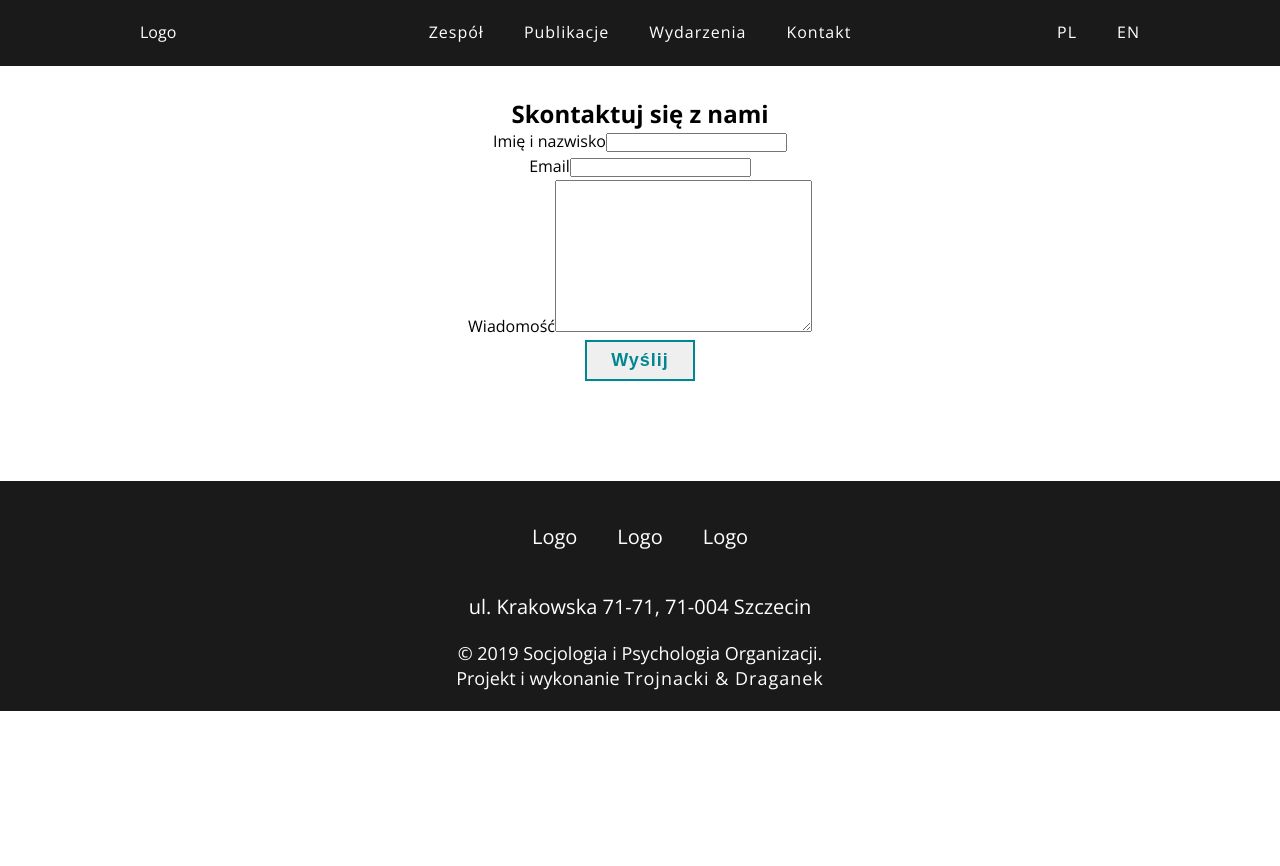
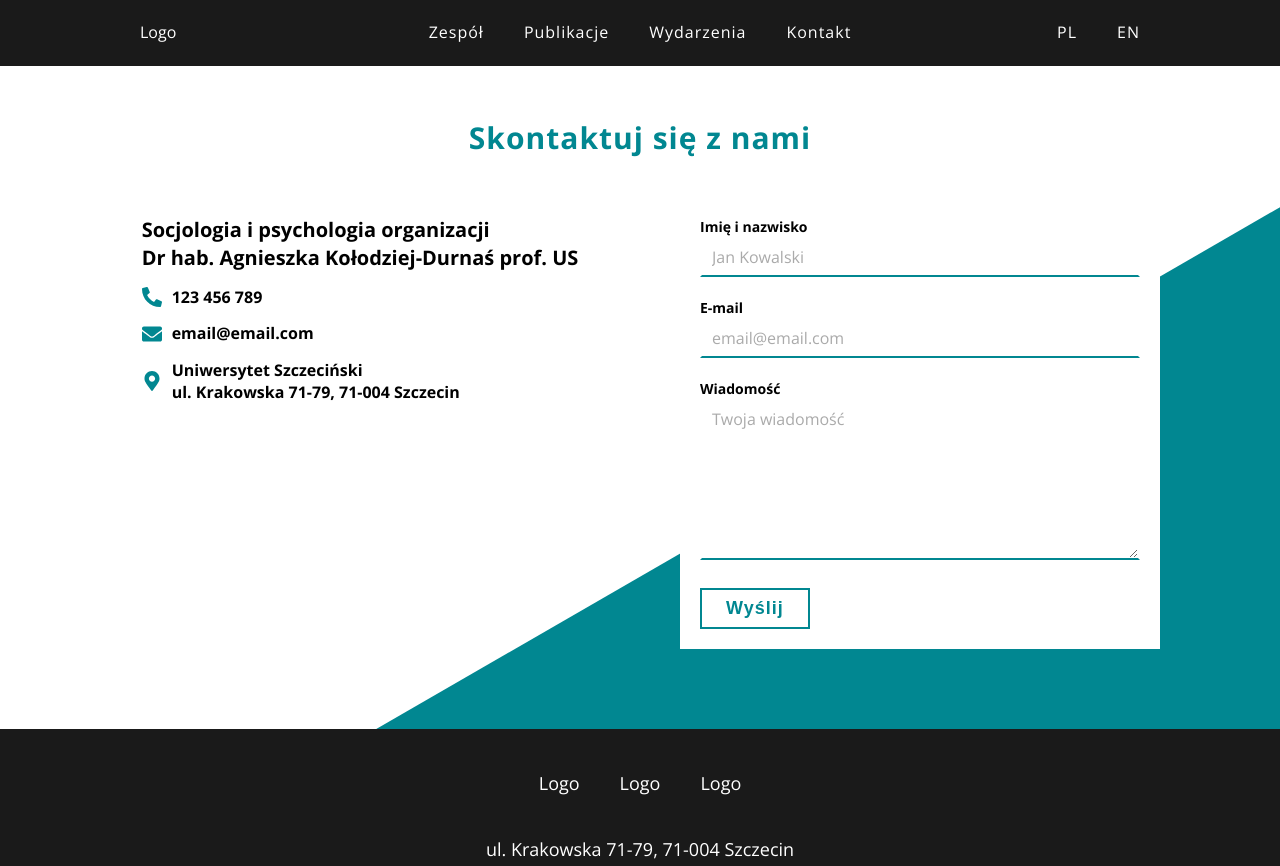
Before and after one commit to netmazing/sipo, a Gatsby site: page /kontakt in a window 1280 px wide. Shown: the top 866 px of the page. Built offline with nearby package versions, Linux system fonts and the light colour scheme; Gatsby itself is replaced by a stand-in of ours.

Commit message:
update contact page

```diff
--- a/src/components/ContactForm.js
+++ b/src/components/ContactForm.js
@@ -14,9 +14,9 @@ export default class ContactForm extends Component {
     }
 
     errorMessages = {
-        nameIncorrect: 'Podaj imię i nazwisko.',
-        emailIncorrect: 'Podaj prawidłowy adres email.',
-        messageIncorrect: 'Wpisz swoją wiadomość.'
+        nameIncorrect: 'Podaj imię i nazwisko',
+        emailIncorrect: 'Podaj prawidłowy adres e-mail',
+        messageIncorrect: 'Wpisz swoją wiadomość'
     }
 
     handleChange = (e) => {
@@ -37,7 +37,7 @@ export default class ContactForm extends Component {
             name = true
         };
 
-        if(this.state.email.indexOf('@') !== -1) {
+        if(this.state.email.length > 5 && this.state.email.indexOf('@') !== -1 && this.state.email.indexOf('.') !== -1)  {
             email = true
         };
 
@@ -81,21 +81,20 @@ export default class ContactForm extends Component {
             <form className="contact-form" onSubmit={this.handleSubmit} action={this.state.correct ? "https://formspree.io/xqraplqm" : ""} method={this.state.correct ? "POST" : ""}>
                 <p className="contact-form__field">
                     <label className="contact-form__label" htmlFor="name">Imię i nazwisko</label>
-                    <input className="contact-form__input" type="text" name="name" id="name" value={this.state.name} onChange={this.handleChange}/>
+                    <input className={this.state.errors.nameError && (this.state.name.length <= 5 || this.state.name.indexOf(' ') === -1) ? "contact-form__input contact-form__input--incorrect" : "contact-form__input"} type="text" name="name" id="name" placeholder="Jan Kowalski" value={this.state.name} onChange={this.handleChange}/>
+                    {this.state.errors.nameError && (this.state.name.length <= 5 || this.state.name.indexOf(' ') === -1) ? <span className="contact-form__error">{this.errorMessages.nameIncorrect}</span> : ""}
                 </p>
                 <p className="contact-form__field">
-                    <label className="contact-form__label" htmlFor="email">Email</label>
-                    <input className="contact-form__input" type="email" name="email" id="email" value={this.state.email} onChange={this.handleChange}/>
+                    <label className="contact-form__label" htmlFor="email">E-mail</label>
+                    <input className={this.state.errors.emailError && (this.state.email.length <= 5 || this.state.email.indexOf('@') === -1 || this.state.email.indexOf('@') === (this.state.email.length - 1) || this.state.email.indexOf('.') === -1 || this.state.email.indexOf('.') === (this.state.email.length - 1) ) ? "contact-form__input contact-form__input--incorrect" : "contact-form__input"} type="email" name="email" id="email" placeholder="email@email.com" value={this.state.email} onChange={this.handleChange}/>
+                    {this.state.errors.emailError && (this.state.email.length <= 5 || this.state.email.indexOf('@') === -1 || this.state.email.indexOf('@') === (this.state.email.length - 1) || this.state.email.indexOf('.') === -1 || this.state.email.indexOf('.') === (this.state.email.length - 1) ) ? <span className="contact-form__error">{this.errorMessages.emailIncorrect}</span> : ""}
                 </p>
                 <p className="contact-form__field">
                     <label className="contact-form__label" htmlFor="message">Wiadomość</label>
-                    <textarea className="contact-form__textarea" name="message" id="message" cols="30" rows="10" value={this.state.message} onChange={this.handleChange}></textarea>
+                    <textarea className={this.state.errors.messageError && this.state.message.length <= 10 ? "contact-form__textarea contact-form__textarea--incorrect" : "contact-form__textarea"} name="message" id="message" placeholder="Twoja wiadomość" cols="30" rows="10" value={this.state.message} onChange={this.handleChange}></textarea>
+                    {this.state.errors.messageError && this.state.message.length <= 10 ? <span className="contact-form__error">{this.errorMessages.messageIncorrect}</span> : ""}
                 </p>
                 <button type="submit" className="contact-form__btn btn">Wyślij</button>
-
-                {this.state.errors.nameError && <span className="contact-form__error">{this.errorMessages.nameIncorrect}</span>}
-                {this.state.errors.emailError && <span className="contact-form__error">{this.errorMessages.emailIncorrect}</span>}
-                {this.state.errors.messageError && <span className="contact-form__error">{this.errorMessages.messageIncorrect}</span>}
             </form>
         )
     }
--- a/src/components/Footer.js
+++ b/src/components/Footer.js
@@ -22,7 +22,7 @@ const Footer = () => {
                 <div className="footer__icon">Logo</div>
                 <div className="footer__icon">Logo</div>
             </div>
-            <p className="footer__info">ul. Krakowska 71-71, 71-004 Szczecin</p>
+            <p className="footer__info">ul. Krakowska 71-79, 71-004 Szczecin</p>
             <p className="footer__copyrights">&copy; {new Date().getFullYear()} Socjologia i Psychologia Organizacji.<br/>Projekt i wykonanie <span className="site-author">{data.site.siteMetadata.author}</span></p>
         </footer>
     )
--- a/src/components/en/FooterEn.js
+++ b/src/components/en/FooterEn.js
@@ -9,7 +9,7 @@ const FooterEn = () => {
                 <div className="footer__icon">Logo</div>
                 <div className="footer__icon">Logo</div>
             </div>
-            <p className="footer__info">Krakowska St. 71-71, 71-004 Szczecin</p>
+            <p className="footer__info">Krakowska St. 71-79, 71-004 Szczecin</p>
             <p className="footer__copyrights">&copy; {new Date().getFullYear()} Organizational Sociology and Psychology Research Group. Created by <span className="site-author">Trojnacki & Draganek</span></p>
         </footer>
     )
--- a/src/css/contact.css
+++ b/src/css/contact.css
@@ -1,4 +1,200 @@
 .contact {
-    margin: 100px auto;
-    text-align: center;
+    padding: 100px 0 60px;
 }
+
+.contact__title {
+    padding: 40px 0;
+    font-size: 22px;
+    letter-spacing: 1px
+}
+
+.contact__wrapper {
+    display: flex;
+    flex-direction: column;
+    align-items: center;
+}
+
+.contact__data, .contact-form {
+    margin: 0 20px 30px;
+}
+
+.data-field {
+    display: block;
+    display: flex;
+    align-items: center;
+    margin-bottom: 14px;
+    color: #000;
+    text-decoration: none;
+    font-style: normal;
+    font-weight: bold;
+    font-size: 14px;
+    line-height: 1.4;
+    transition: color .3s linear;
+}
+
+.data__tel:hover,
+.data__email:hover,
+.data__address:hover {
+    color: var(--primary-color)
+}
+
+.data__icon {
+    font-size: 20px;
+    margin-right: 10px;
+    color: var(--primary-color)
+}
+
+.icon-tel {
+    transform: rotate(90deg)
+}
+
+.contact-form__field {
+    margin-bottom: 20px;
+}
+
+.contact-form__label, .contact-form__error {
+    display: block;
+    font-size: 14px;
+    font-weight: bold;
+}
+
+.contact-form__error {
+    color: #f00;
+}
+
+.contact-form__input,
+.contact-form__textarea {
+    width: 260px;
+    font-size: 16px;
+    line-height: 1.4;
+    padding: 6px 10px;
+    border: none;
+    border: 2px solid transparent;
+    border-bottom-color: var(--primary-color);
+    font-family: var(--primary-font);
+}
+
+.contact-form__textarea {
+    height: 200px;
+}
+
+.contact-form__input::placeholder,
+.contact-form__textarea::placeholder {
+    color: #aaa;
+}
+
+.contact-form__input:focus,
+.contact-form__textarea:focus {
+    outline: none;
+    border-color: var(--primary-color);
+}
+
+.contact-form__input--incorrect,
+.contact-form__textarea--incorrect {
+    border-bottom-color: #f00;
+}
+
+.contact-form__input--incorrect:focus,
+.contact-form__textarea--incorrect:focus {
+    border-color: #f00;
+}
+
+.contact-form__btn {
+    background-color: transparent;
+}
+
+@media(min-width: 360px) {
+    .contact__title {
+        font-size: 24px;
+    }
+
+    .contact-form__input,
+    .contact-form__textarea {
+        width: 320px;
+    }
+}
+
+@media (min-width: 420px) {
+    .contact-form__input,
+    .contact-form__textarea {
+        width: 360px;
+    }
+}
+
+@media (min-width: 600px) {
+    .contact__title {
+        font-size: 26px;
+    }
+
+    .data-field {
+        font-size: 16px;
+    }
+
+    .contact-form__input,
+    .contact-form__textarea {
+        width: 400px;
+    }
+
+    .contact-form__textarea {
+        height: 160px;
+    }
+}
+
+@media (min-width: 1024px) {
+    .contact {
+        position: relative;
+        padding: 80px;
+        overflow: hidden;
+    }
+
+    .contact::before {
+        content: '';
+        position: absolute;
+        width: 140%;
+        height: 80%;
+        top: 65%;
+        left: 0;
+        /* transform-origin: bottom left; */
+        transform: rotate(-30deg);
+        background-color: var(--primary-color);
+        z-index: -1;
+    }
+
+    .contact__title {
+        font-size: 30px;
+    }
+
+    .contact__wrapper {
+        /* margin-top: 30px; */
+        display: grid;
+        grid-template-columns: 1fr 1fr;
+        place-items: start center;
+    }
+
+    .contact__data, .contact-form {
+        margin: 0;
+        padding: 20px;
+    }
+
+    .contact-form {
+        background-color: #fff;
+    }
+
+    .data__title {
+        font-size: 20px;
+    }
+
+    .contact-form__input,
+    .contact-form__textarea {
+        width: 440px;
+    }
+}
+
+@media(min-height: 1024px) {
+    .contact__wrapper {
+        min-height: 60vh;
+    }
+    .contact {
+        padding: 120px 0;
+    }
+}
--- a/src/css/footer.css
+++ b/src/css/footer.css
@@ -13,11 +13,11 @@
 
 .footer__icon {
     margin: 10px;
-    font-size: 20px;
+    font-size: 16px;
 }
 
 .footer__info {
-    font-size: 16px;
+    font-size: 14px;
     text-align: center;
     margin: 20px 0;
     line-height: 1.4;
@@ -26,7 +26,7 @@
 .footer__copyrights {
     line-height: 1.4;
     text-align: center;
-    font-size: 14px;
+    font-size: 12px;
 }
 
 .site-author {
@@ -42,20 +42,14 @@
 
     .footer__icon {
         margin: 20px;
-        font-size: 20px;
+        font-size: 18px;
     }
 
     .footer__info {
-        font-size: 20px;
+        font-size: 18px;
     }
 
     .footer__copyrights {
-        font-size: 16px;
+        font-size: 14px;
     }
 }
-
-@media (min-width: 1024px) {
-    .footer__copyrights {
-        font-size: 18px;
-    }
-}
--- a/src/css/layout.css
+++ b/src/css/layout.css
@@ -26,7 +26,6 @@ body {
     font-family: var(--primary-font);
     font-size: 16px;
     line-height: 1.6;
-    height: 200vh;
 }
 
 ::-webkit-scrollbar {
@@ -48,6 +47,7 @@ h1, h2, h3 {
 
 h1 {
     text-align: center;
+    color: var(--primary-color)
 }
 
 h2 {
@@ -101,7 +101,7 @@ h2 {
     transform: translateX(100%);
 }
 
-.btn:hover {
+.btn:hover, .btn:focus {
     color: #fff;
     background-color: var(--primary-color);
     transition: color .2s .1s linear, background-color .2s .1s linear;
--- a/src/pages/kontakt.js
+++ b/src/pages/kontakt.js
@@ -1,4 +1,5 @@
 import React from 'react';
+import { FaPhone, FaEnvelope, FaMapMarkerAlt } from "react-icons/fa"
 import Layout from '../components/Layout';
 import ContactForm from '../components/ContactForm';
 import '../css/contact.css'
@@ -6,12 +7,26 @@ import '../css/contact.css'
 const contact = () => {
     return (
         <Layout>
-            <main>
-                <section className="contact">
+            <main className="contact">
                     <h1 className="contact__title">Skontaktuj się z nami</h1>
-                    <address className="contact__address"></address>
+                    <div className="contact__wrapper">
+                    <address className="contact__data">
+                        <p className="data__title data-field">Socjologia i psychologia organizacji<br/>Dr hab. Agnieszka Kołodziej-Durnaś prof. US</p>
+                        {/* <p className="data__title data-field"></p> */}
+                        <a href="tel:+48123456789" className="data__tel data-field">
+                            <FaPhone className="data__icon icon-tel"/>
+                            <span>123 456 789</span>
+                             </a>
+                        <a href="mailto:email@email.com" className="data__email data-field">
+                            <FaEnvelope  className="data__icon icon-envelope" />
+                            <span>email@email.com</span></a>
+                        <a className="data__address data-field" href="https://www.google.com/maps/place/Wydzia%C5%82+Humanistyczny+Uniwersytetu+Szczeci%C5%84skiego/@53.4027714,14.4909611,14.5z/data=!4m5!3m4!1s0x47aa08cca39e4089:0x7c140cf71d3a60e4!8m2!3d53.4038816!4d14.4972036">
+                            <FaMapMarkerAlt className="data__icon icon-location" />
+                            <span>Uniwersytet Szczeciński<br/>ul. Krakowska 71-79, 71-004 Szczecin</span>
+                        </a>
+                    </address>
                     <ContactForm />
-                </section>
+                    </div>
             </main>
         </Layout>
     )
```
